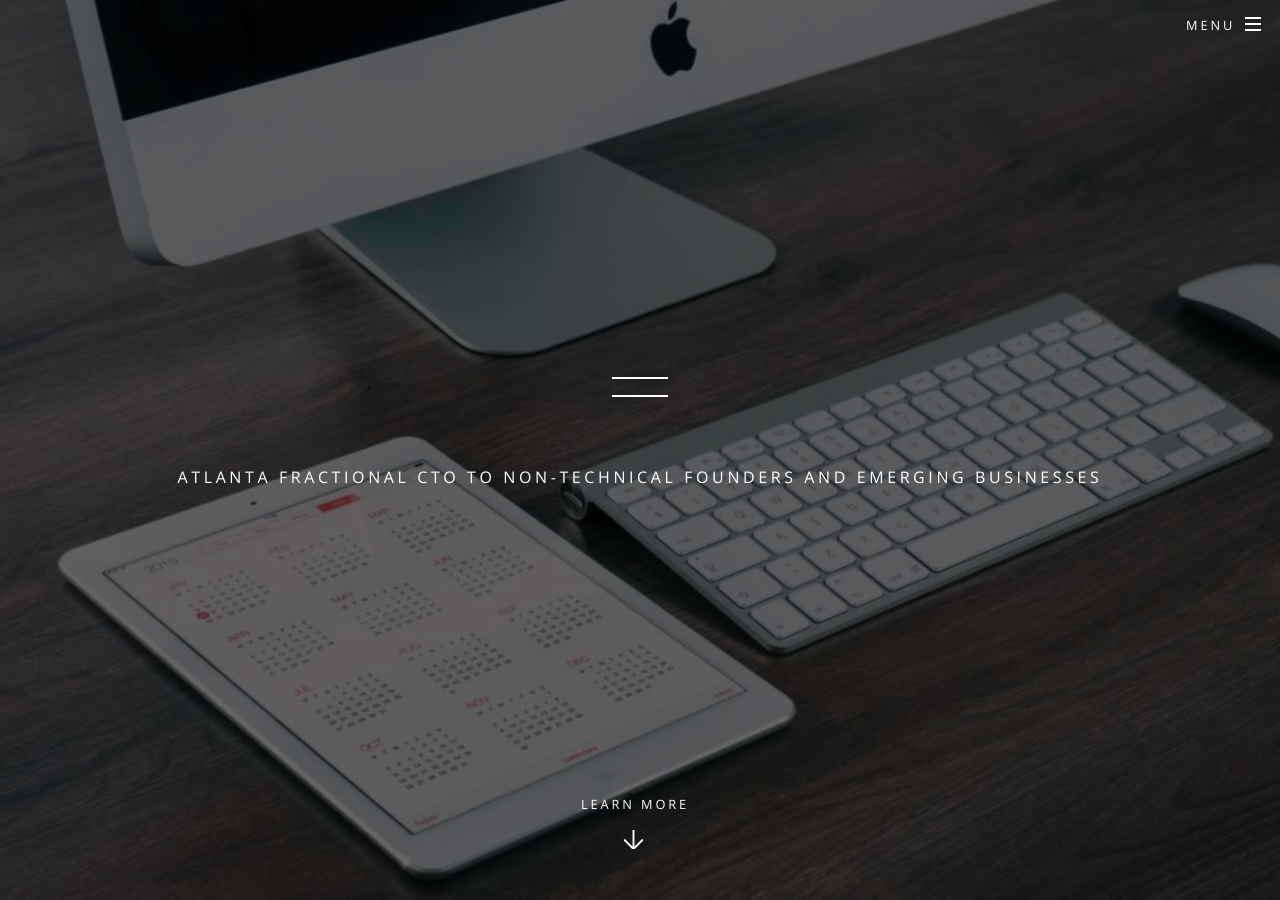
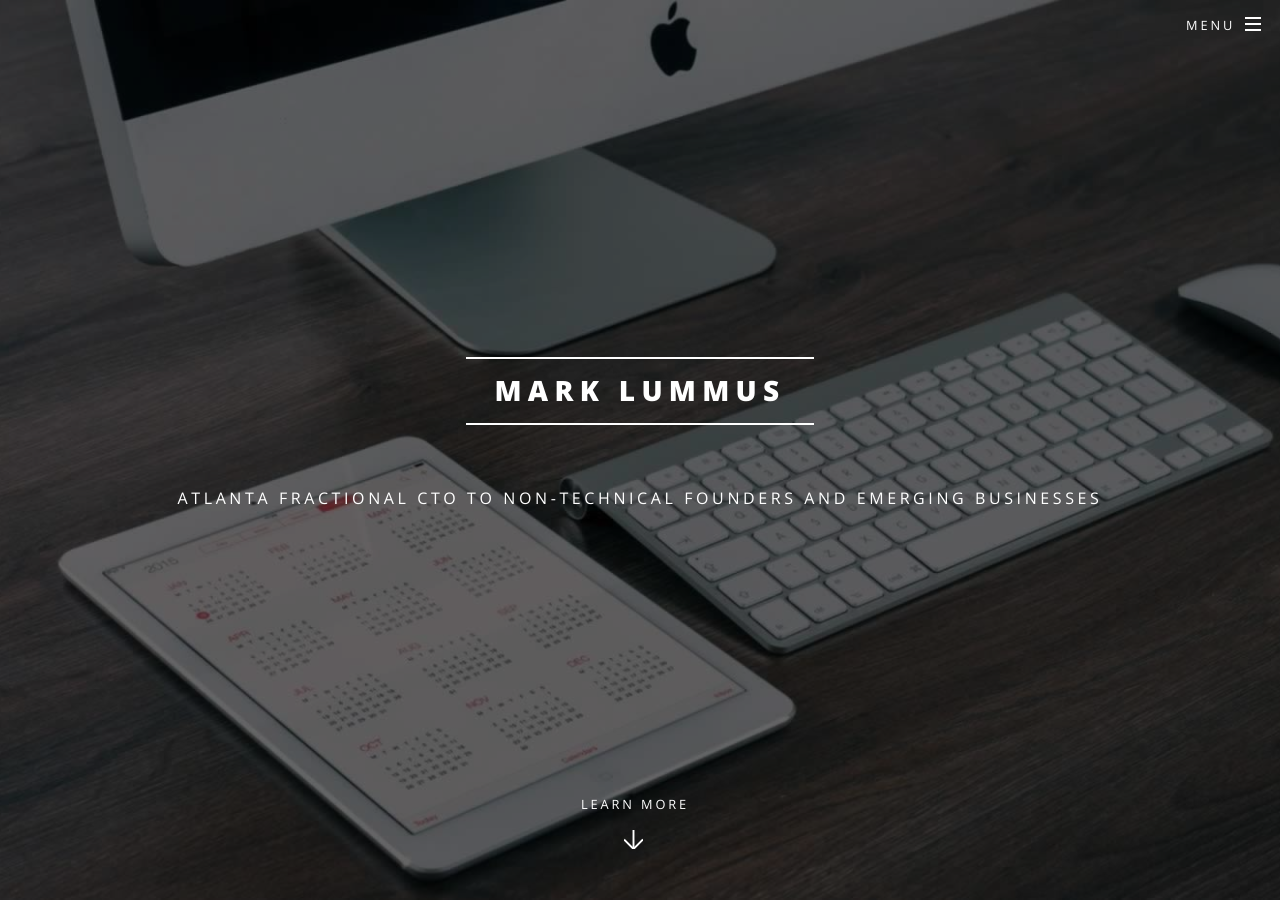
Before and after one commit to jabbermarky/jabbermarky.github.io, a Jekyll site: the page built from _pages/index.html, in a window 1280 px wide and 900 px high. Built offline with Jekyll 4.4.1, drawn with Linux system fonts in a browser that asks for light colours.

Commit message:
fixed index h2

```diff
--- a/_pages/index.html
+++ b/_pages/index.html
@@ -9,7 +9,7 @@ description: |
 <!-- Banner -->
 <section id="banner">
     <div class="inner">
-        <h2>{{ site.site_name }}</h2>
+        <h2>{{ site.title }}</h2>
         <p>{{ site.subtitle | markdownify }}</p>
         <!--ul class="actions">
 								<li><a href="#" class="button special">Activate</a></li>
```
